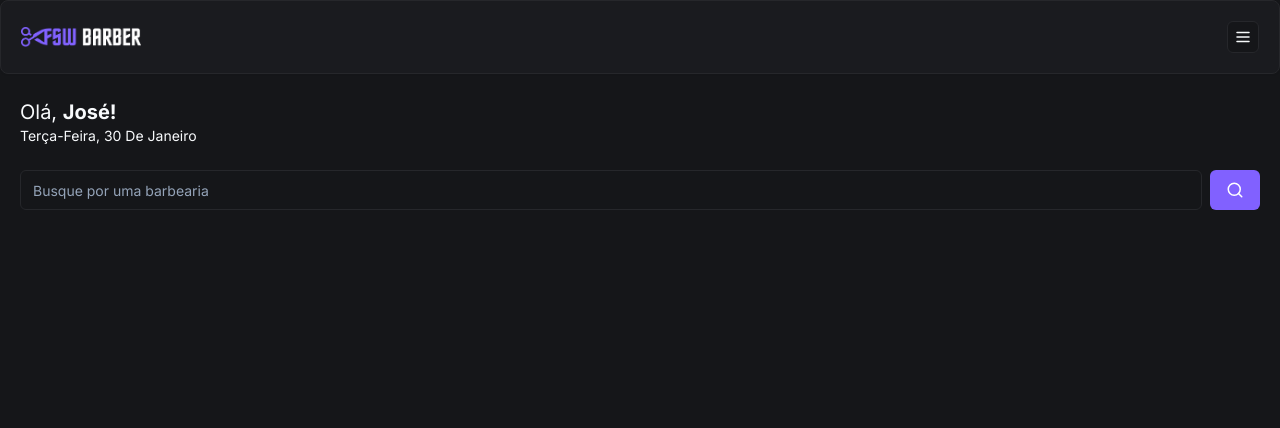
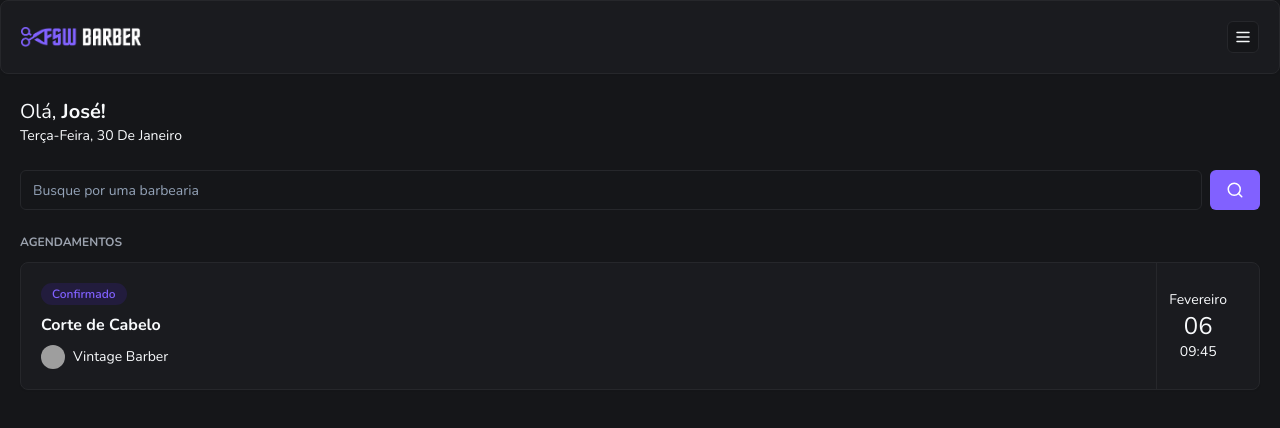
Before and after one commit to devjoselima/connect-barber, a Next.js app: page / in a window 1280 px wide. Shown: the top 428 px of the page. Built offline with nearby package versions, Linux system fonts and the light colour scheme; grey boxes are pictures that could not be loaded.

Commit message:
feat: add booking-item component

```diff
--- a/package.json
+++ b/package.json
@@ -13,6 +13,7 @@
   },
   "dependencies": {
     "@prisma/client": "5.8.1",
+    "@radix-ui/react-avatar": "^1.0.4",
     "@radix-ui/react-slot": "^1.0.2",
     "class-variance-authority": "^0.7.0",
     "clsx": "^2.1.0",
--- a/src/app/(home)/page.tsx
+++ b/src/app/(home)/page.tsx
@@ -3,6 +3,7 @@
 
 import { Header } from "../_components/header";
 import { Search } from "./_components/search";
+import { BookingItem } from "../_components/booking-item";
 
 export default function Home() {
     return (
@@ -20,8 +21,15 @@
                 </p>
             </div>
 
+            <div className="px-5 mb-6">
+                <Search />
+            </div>
+
             <div className="px-5">
-                <Search />
+                <h2 className="text-xs uppercase text-gray-400 font-bold mb-3">
+                    Agendamentos
+                </h2>
+                <BookingItem />
             </div>
         </div>
     );
--- /dev/null
+++ b/src/app/_components/booking-item.tsx
@@ -0,0 +1,32 @@
+import { Avatar, AvatarFallback, AvatarImage } from "./ui/avatar";
+import { Badge } from "./ui/badge";
+import { Card, CardContent } from "./ui/card";
+
+export const BookingItem = () => {
+    return (
+        <Card>
+            <CardContent className="p-5 flex flex-row justify-between py-0">
+                <div className="flex flex-col gap-2 py-5">
+                    <Badge className="bg-[#221C3D] text-primary hover:bg-[#221C3D] w-fit">
+                        Confirmado
+                    </Badge>
+                    <h2 className="font-bold">Corte de Cabelo</h2>
+                    <div className="flex items-center gap-2">
+                        <Avatar className="h-6 w-6">
+                            <AvatarImage src="https://utfs.io/f/0ddfbd26-a424-43a0-aaf3-c3f1dc6be6d1-1kgxo7.png" />
+                            <AvatarFallback>A</AvatarFallback>
+                        </Avatar>
+
+                        <h3 className="text-sm">Vintage Barber</h3>
+                    </div>
+                </div>
+
+                <div className="flex flex-col items-center justify-center border-l border-solid border-secondary px-3">
+                    <p className="text-sm">Fevereiro</p>
+                    <p className="text-2xl">06</p>
+                    <p className="text-sm">09:45</p>
+                </div>
+            </CardContent>
+        </Card>
+    );
+};
--- /dev/null
+++ b/src/app/_components/ui/avatar.tsx
@@ -0,0 +1,50 @@
+"use client"
+
+import * as React from "react"
+import * as AvatarPrimitive from "@radix-ui/react-avatar"
+
+import { cn } from "@/app/_lib/utils"
+
+const Avatar = React.forwardRef<
+  React.ElementRef<typeof AvatarPrimitive.Root>,
+  React.ComponentPropsWithoutRef<typeof AvatarPrimitive.Root>
+>(({ className, ...props }, ref) => (
+  <AvatarPrimitive.Root
+    ref={ref}
+    className={cn(
+      "relative flex h-10 w-10 shrink-0 overflow-hidden rounded-full",
+      className
+    )}
+    {...props}
+  />
+))
+Avatar.displayName = AvatarPrimitive.Root.displayName
+
+const AvatarImage = React.forwardRef<
+  React.ElementRef<typeof AvatarPrimitive.Image>,
+  React.ComponentPropsWithoutRef<typeof AvatarPrimitive.Image>
+>(({ className, ...props }, ref) => (
+  <AvatarPrimitive.Image
+    ref={ref}
+    className={cn("aspect-square h-full w-full", className)}
+    {...props}
+  />
+))
+AvatarImage.displayName = AvatarPrimitive.Image.displayName
+
+const AvatarFallback = React.forwardRef<
+  React.ElementRef<typeof AvatarPrimitive.Fallback>,
+  React.ComponentPropsWithoutRef<typeof AvatarPrimitive.Fallback>
+>(({ className, ...props }, ref) => (
+  <AvatarPrimitive.Fallback
+    ref={ref}
+    className={cn(
+      "flex h-full w-full items-center justify-center rounded-full bg-muted",
+      className
+    )}
+    {...props}
+  />
+))
+AvatarFallback.displayName = AvatarPrimitive.Fallback.displayName
+
+export { Avatar, AvatarImage, AvatarFallback }
--- /dev/null
+++ b/src/app/_components/ui/badge.tsx
@@ -0,0 +1,36 @@
+import * as React from "react"
+import { cva, type VariantProps } from "class-variance-authority"
+
+import { cn } from "@/app/_lib/utils"
+
+const badgeVariants = cva(
+  "inline-flex items-center rounded-full border px-2.5 py-0.5 text-xs font-semibold transition-colors focus:outline-none focus:ring-2 focus:ring-ring focus:ring-offset-2",
+  {
+    variants: {
+      variant: {
+        default:
+          "border-transparent bg-primary text-primary-foreground hover:bg-primary/80",
+        secondary:
+          "border-transparent bg-secondary text-secondary-foreground hover:bg-secondary/80",
+        destructive:
+          "border-transparent bg-destructive text-destructive-foreground hover:bg-destructive/80",
+        outline: "text-foreground",
+      },
+    },
+    defaultVariants: {
+      variant: "default",
+    },
+  }
+)
+
+export interface BadgeProps
+  extends React.HTMLAttributes<HTMLDivElement>,
+    VariantProps<typeof badgeVariants> {}
+
+function Badge({ className, variant, ...props }: BadgeProps) {
+  return (
+    <div className={cn(badgeVariants({ variant }), className)} {...props} />
+  )
+}
+
+export { Badge, badgeVariants }
--- a/src/app/layout.tsx
+++ b/src/app/layout.tsx
@@ -1,8 +1,8 @@
 import type { Metadata } from "next";
-import { Inter } from "next/font/google";
+import { Nunito } from "next/font/google";
 import "./globals.css";
 
-const inter = Inter({ subsets: ["latin"] });
+const inter = Nunito({ subsets: ["latin"] });
 
 export const metadata: Metadata = {
     title: "FSW Barber",
```
Also changed, not shown: 1 other file (tests, documents, lock files or other folders).
